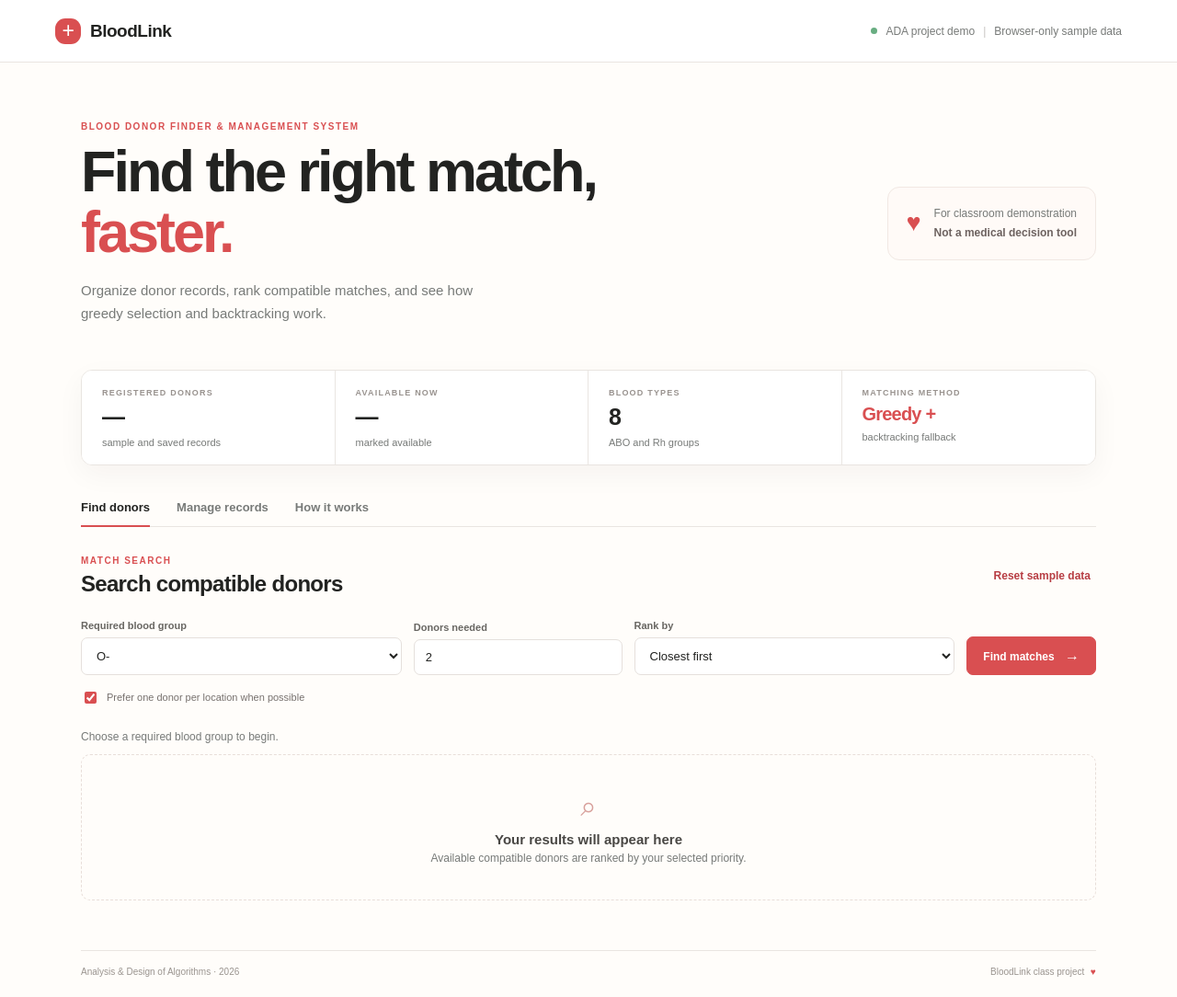
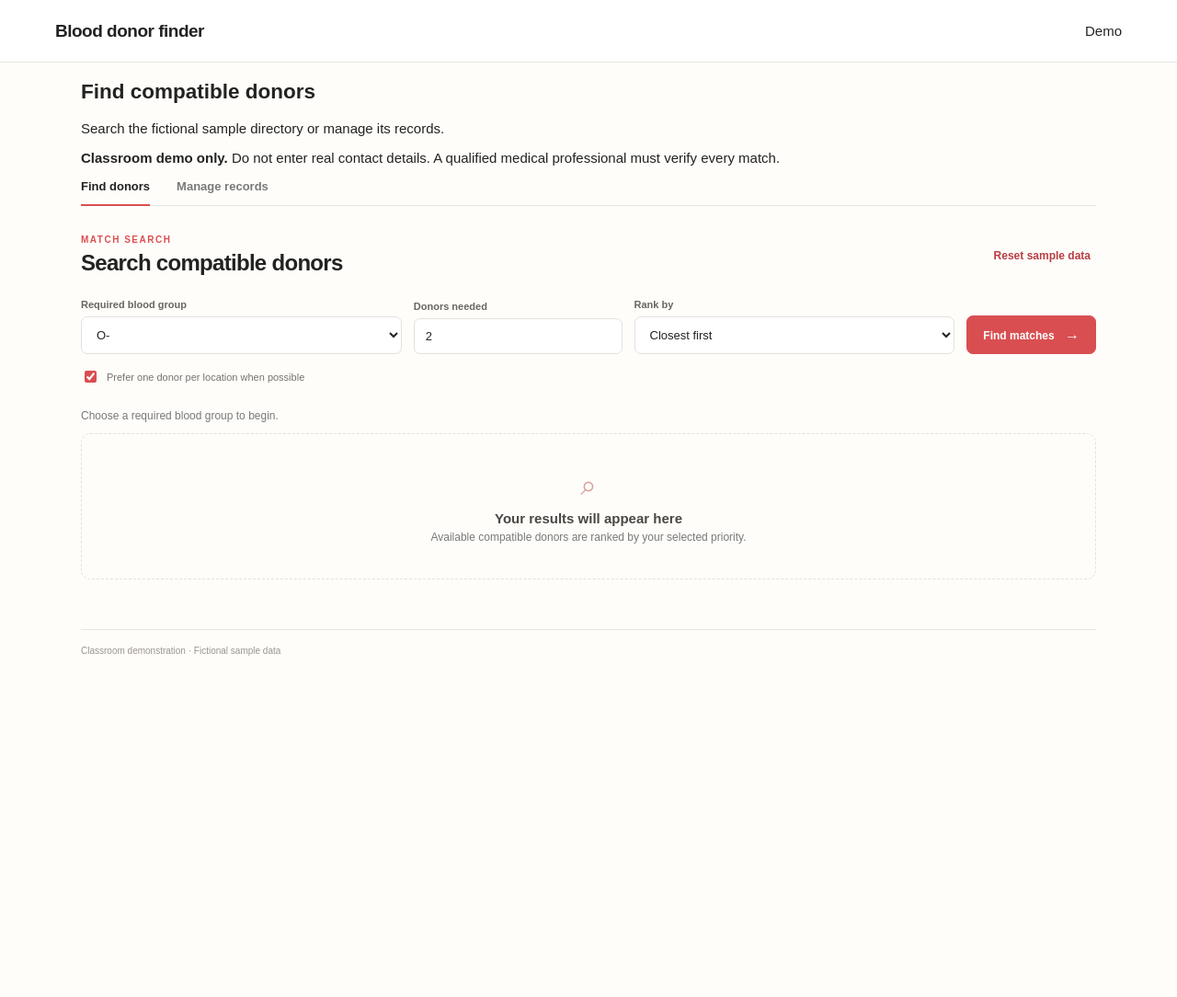
Before and after one commit to Jayesh1718/Blood-Donor-Finder-ADA, a website with bundled scripts: page index.html in a window 1280 px wide. Shown: the whole page at 92% size. After the commit the page ends 800 px from the top, so only its background shows below. Built offline with nearby package versions, Linux system fonts and the light colour scheme.

Commit message:
Simplify BloodLink demo interface

```diff
--- a/index.html
+++ b/index.html
@@ -8,31 +8,14 @@
   <link rel="stylesheet" href="styles.css" />
 </head>
 <body>
-  <header class="topbar">
-    <a class="brand" href="#" aria-label="BloodLink home"><span class="brand-mark">+</span><span>BloodLink</span></a>
-    <div class="topbar-note"><span class="live-dot"></span> ADA project demo <span class="divider">|</span> Browser-only sample data</div>
-  </header>
+  <header class="topbar"><a class="brand" href="#">Blood donor finder</a><span class="demo-badge">Demo</span></header>
   <main class="shell">
-    <section class="hero">
-      <div>
-        <p class="eyebrow">BLOOD DONOR FINDER &amp; MANAGEMENT SYSTEM</p>
-        <h1>Find the right match,<br /><em>faster.</em></h1>
-        <p class="hero-copy">Organize donor records, rank compatible matches, and see how greedy selection and backtracking work.</p>
-      </div>
-      <div class="hero-aside"><span class="hero-icon">♥</span><span>For classroom demonstration<br /><b>Not a medical decision tool</b></span></div>
-    </section>
-
-    <section class="stats" aria-label="Donor summary">
-      <div class="stat"><span class="stat-label">REGISTERED DONORS</span><strong id="stat-total">—</strong><span class="stat-foot">sample and saved records</span></div>
-      <div class="stat"><span class="stat-label">AVAILABLE NOW</span><strong id="stat-available">—</strong><span class="stat-foot">marked available</span></div>
-      <div class="stat"><span class="stat-label">BLOOD TYPES</span><strong>8</strong><span class="stat-foot">ABO and Rh groups</span></div>
-      <div class="stat stat-highlight"><span class="stat-label">MATCHING METHOD</span><strong>Greedy +</strong><span class="stat-foot">backtracking fallback</span></div>
-    </section>
+    <section class="intro"><h1>Find compatible donors</h1><p>Search the fictional sample directory or manage its records.</p></section>
+    <p class="notice"><b>Classroom demo only.</b> Do not enter real contact details. A qualified medical professional must verify every match.</p>
 
     <nav class="tabs" role="tablist" aria-label="Project sections">
       <button class="tab active" data-tab="finder" role="tab" aria-selected="true">Find donors</button>
       <button class="tab" data-tab="records" role="tab" aria-selected="false">Manage records</button>
-      <button class="tab" data-tab="about" role="tab" aria-selected="false">How it works</button>
     </nav>
 
     <section id="panel-finder" class="panel tab-panel">
@@ -68,18 +51,7 @@
       <p class="small-note">This demo saves records in this browser only. Use fictional data; do not enter real contact details.</p>
     </section>
 
-    <section id="panel-about" class="panel tab-panel hidden">
-      <div class="panel-heading"><div><p class="eyebrow">ALGORITHM WALKTHROUGH</p><h2>From records to ranked matches</h2></div></div>
-      <div class="flow" aria-label="Algorithm workflow"><div><span>01</span><b>Filter</b><small>Compatibility + availability</small></div><i>→</i><div><span>02</span><b>Sort</b><small>Distance, priority or ID</small></div><i>→</i><div><span>03</span><b>Greedy</b><small>Try the top-ranked donors</small></div><i>→</i><div><span>04</span><b>Backtrack</b><small>Try alternatives if needed</small></div></div>
-      <div class="method-grid">
-        <article><span class="method-number">A</span><h3>Compatibility scan</h3><p>Check each record against the red-cell donor compatibility table, then remove unavailable donors.</p><code>O(N)</code></article>
-        <article><span class="method-number">B</span><h3>Priority sort</h3><p>Order eligible donors by the selected rule. The first ranked records become the greedy attempt.</p><code>O(M log M)</code></article>
-        <article><span class="method-number">C</span><h3>Alternative search</h3><p>If the greedy set breaks the one-per-location rule, recursively try other ranked combinations.</p><code>O(2^M) worst case</code></article>
-      </div>
-      <div class="compatibility"><div><p class="eyebrow">SCOPE</p><h3>Red-cell compatibility reference</h3><p>Compatibility is used only to demonstrate matching logic. Hospitals must confirm blood type, crossmatch, donor eligibility, and all clinical decisions.</p></div><div id="compat-table" class="compat-table"></div></div>
-    </section>
-
-    <footer><span>Analysis &amp; Design of Algorithms · 2026</span><span>BloodLink class project <b>♥</b></span></footer>
+    <footer>Classroom demonstration · Fictional sample data</footer>
   </main>
   <div id="toast" class="toast" role="status"></div>
   <script type="module" src="app.js"></script>
```
